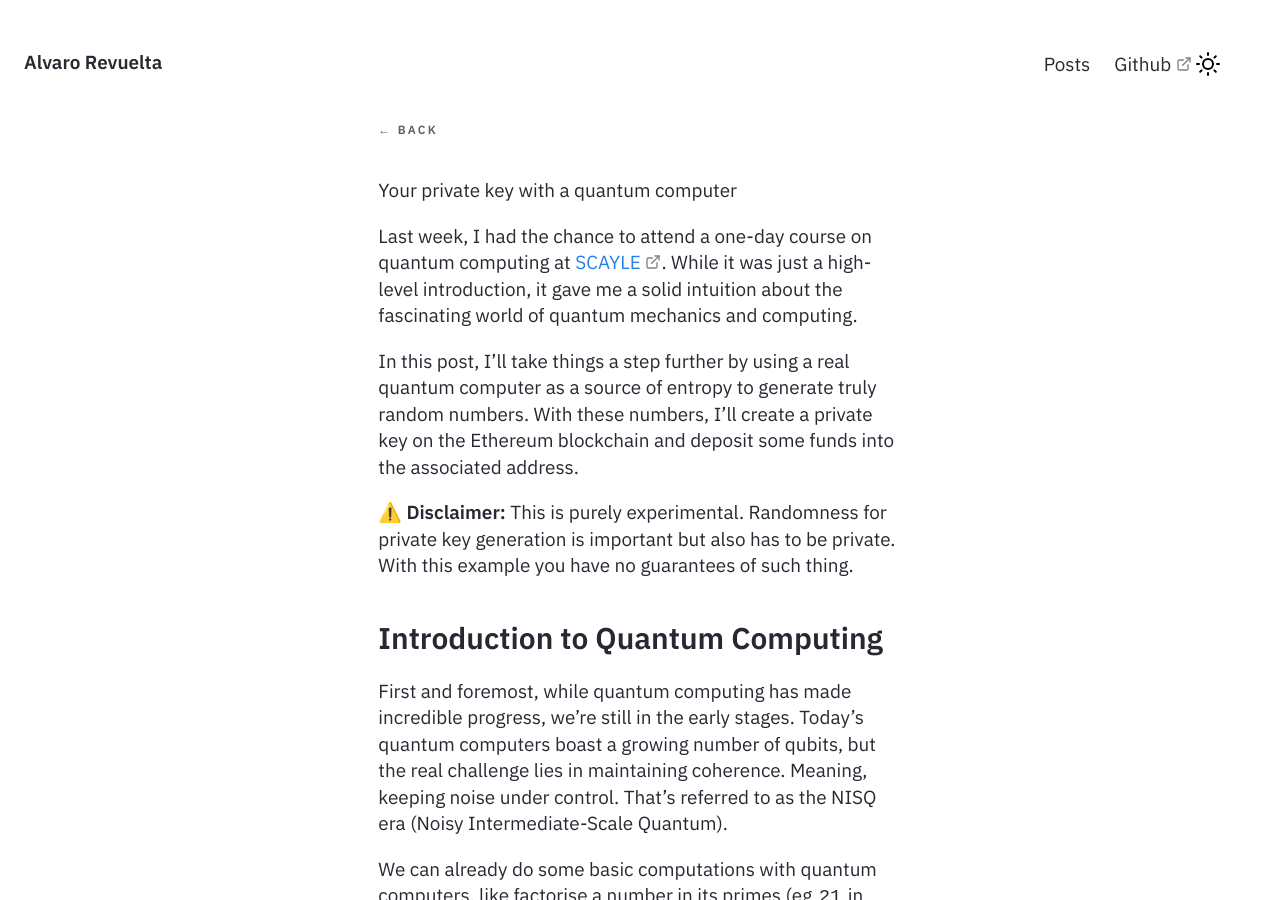
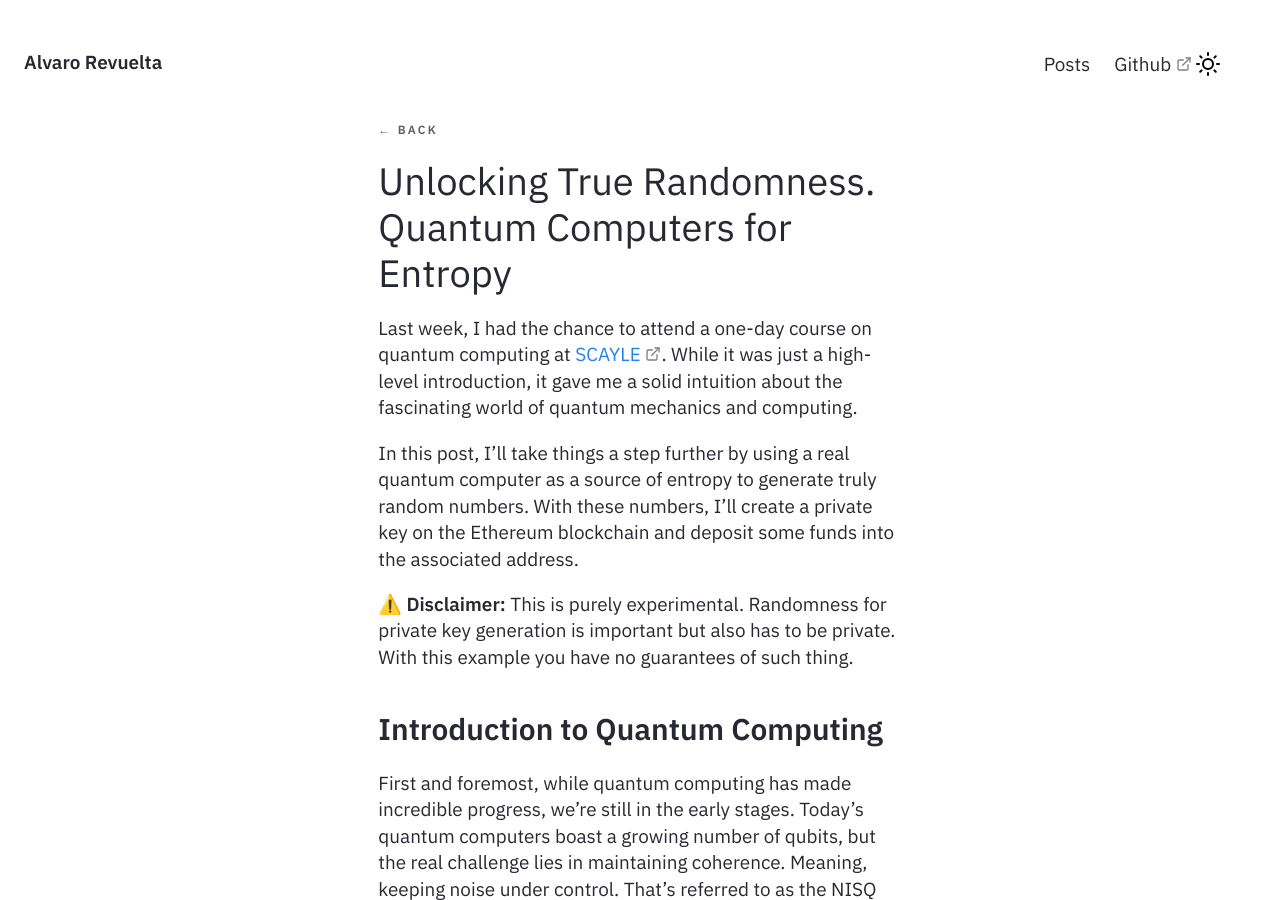
Before and after one commit to alrevuelta/myblog, a Jekyll site: the page built from _posts/2024-12-01-quantum-randomness.md, in a window 1280 px wide and 900 px high. Built offline with Jekyll 4.4.1, drawn with Linux system fonts in a browser that asks for light colours; formulas are drawn with MathJax 3.

Commit message:
Update 2024-12-01-quantum-randomness.md

````diff
--- a/_posts/2024-12-01-quantum-randomness.md
+++ b/_posts/2024-12-01-quantum-randomness.md
@@ -1,10 +1,8 @@
 ---
-title: Unlocking True Randomness: Using a Quantum Computer for Entropy
+title: Unlocking True Randomness. Quantum Computers for Entropy
 date: 01-12-2024
 permalink: /posts/quantum-randomness
 ---
-
-Your private key with a quantum computer
 
 Last week, I had the chance to attend a one-day course on quantum computing at [SCAYLE](https://www.scayle.es/). While it was just a high-level introduction, it gave me a solid intuition about the fascinating world of quantum mechanics and computing.
 
@@ -20,8 +18,8 @@ We can already do some basic computations with quantum computers, like factorise
 
 The basic principle behind is not very intuitive but simple. Quantum computing leverages the principles of quantum mechanics to process information:
 
-- 💻 Classical computing. Bits can take two values `0` and `1`.
-- 🌀 Quantum computing. Qubits can be both `0` or `1` with some probability.
+* 💻 Classical computing. Bits can take two values `0` and `1`.
+* 🌀 Quantum computing. Qubits can be both `0` or `1` with some probability.
 
 I think of it as a coin being flipped flying in the air. Its state is neither `0` nor `1`. It can be both. But you won’t know until the coin hits the ground. In the case of an unbiased coin both probabilities are the same.
 
@@ -108,7 +106,8 @@ We have to tweak a bit the code since none of their computers have 256 qubits. I
 
 <details>
   <summary></summary>
-```python
+
+  ```python
 from qiskit import QuantumRegister, ClassicalRegister, QuantumCircuit
 from qiskit import transpile
 from qiskit_ibm_runtime import QiskitRuntimeService
````
